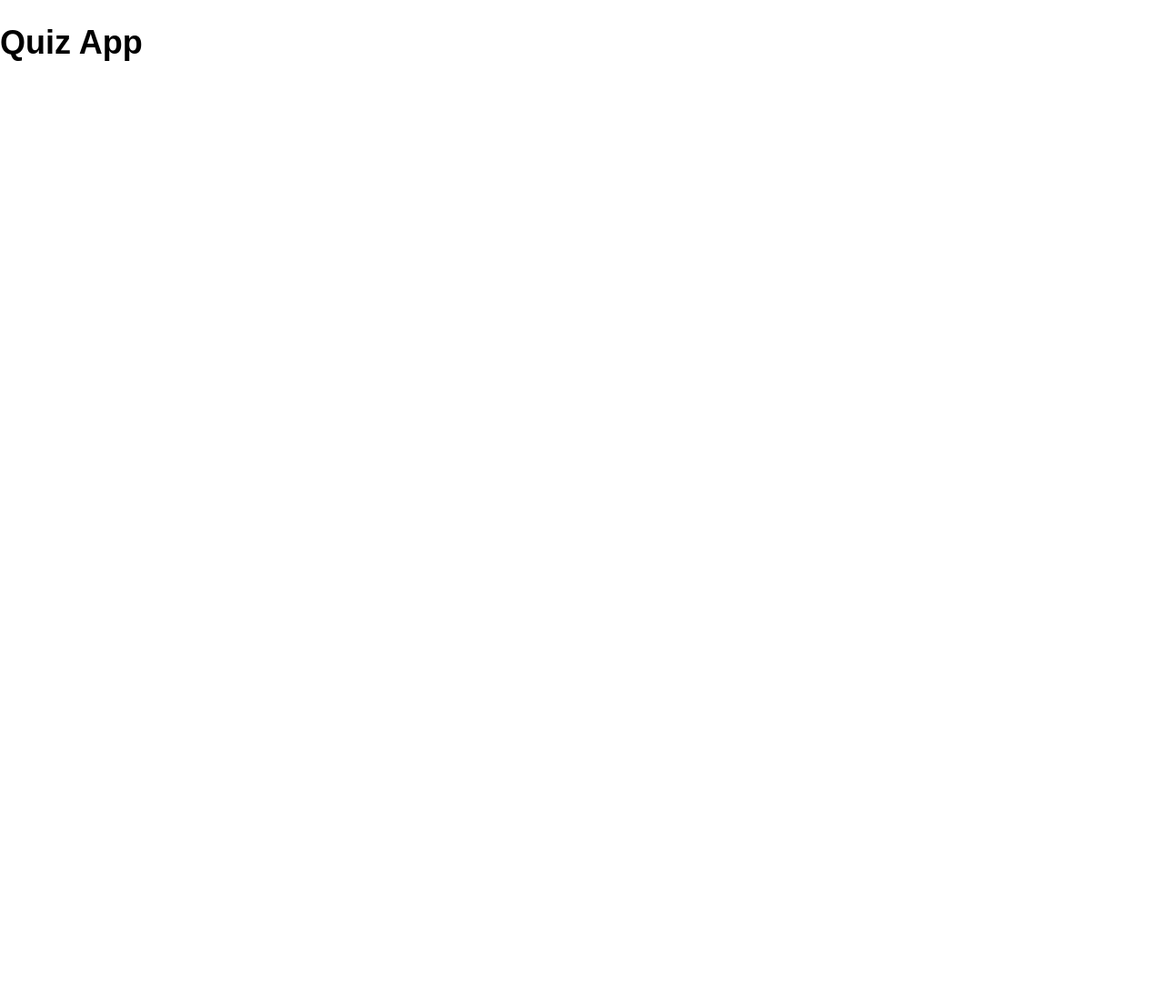
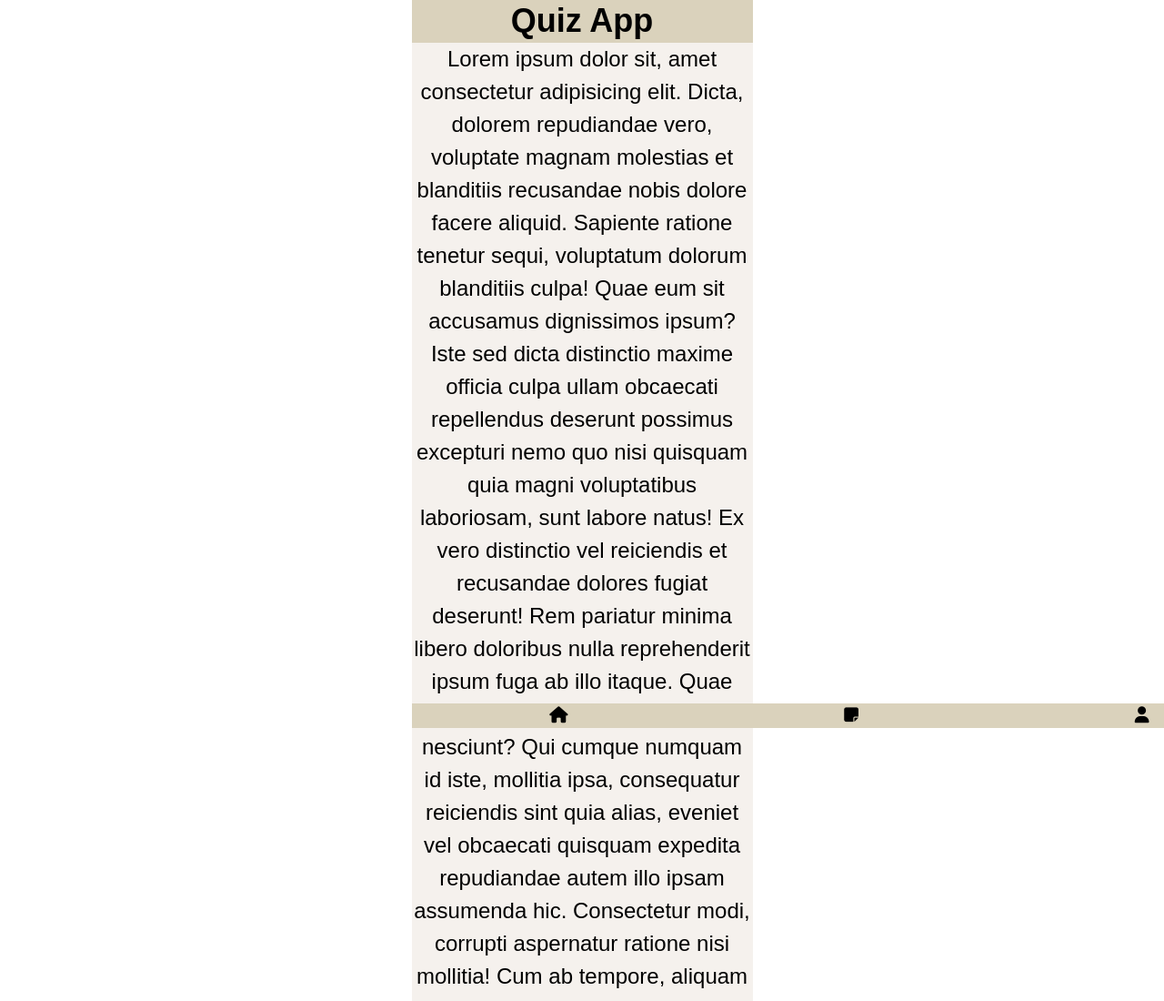
Before and after one commit to Alexander-Schulte/quiz-app-alex, a website: page index.html in a window 1280 px wide. Shown: the top 1100 px of the page at 91% size. Before the commit the page ends 800 px from the top, so only its background shows below. Drawn offline with Linux system fonts and the light colour scheme.

Commit message:
Add the first layout with sticky header and fixed footer

```diff
--- a/index.html
+++ b/index.html
@@ -5,8 +5,50 @@
     <meta name="viewport" content="width=device-width, initial-scale=1.0" />
     <title>Quiz App</title>
     <link rel="stylesheet" href="styles/index.css" />
+    <script
+      src="https://kit.fontawesome.com/ecc5132404.js"
+      crossorigin="anonymous"
+    ></script>
   </head>
   <body>
-    <h1>Quiz App</h1>
+    <div class="main-grid">
+      <header class="head-grid">
+        <h1>Quiz App</h1>
+      </header>
+      <main class="content">
+        Lorem ipsum dolor sit, amet consectetur adipisicing elit. Dicta, dolorem
+        repudiandae vero, voluptate magnam molestias et blanditiis recusandae
+        nobis dolore facere aliquid. Sapiente ratione tenetur sequi, voluptatum
+        dolorum blanditiis culpa! Quae eum sit accusamus dignissimos ipsum? Iste
+        sed dicta distinctio maxime officia culpa ullam obcaecati repellendus
+        deserunt possimus excepturi nemo quo nisi quisquam quia magni
+        voluptatibus laboriosam, sunt labore natus! Ex vero distinctio vel
+        reiciendis et recusandae dolores fugiat deserunt! Rem pariatur minima
+        libero doloribus nulla reprehenderit ipsum fuga ab illo itaque. Quae
+        debitis eius totam ut similique illum nesciunt? Qui cumque numquam id
+        iste, mollitia ipsa, consequatur reiciendis sint quia alias, eveniet vel
+        obcaecati quisquam expedita repudiandae autem illo ipsam assumenda hic.
+        Consectetur modi, corrupti aspernatur ratione nisi mollitia! Cum ab
+        tempore, aliquam quae rem sapiente ad a numquam? Reprehenderit, facere.
+        Aliquam deleniti aperiam accusantium quasi non dignissimos suscipit
+        mollitia amet quo nisi. Sint omnis at dolorum porro distinctio! Officiis
+        ex blanditiis, ipsa obcaecati consectetur non. Voluptas, vitae molestiae
+        dolores rerum fugit quam veritatis magnam ducimus labore consectetur
+        iure aspernatur delectus, aperiam totam nesciunt modi corrupti harum
+        quae. Quidem. Porro sed est aspernatur veritatis laborum quasi, incidunt
+        temporibus officia! Libero aperiam assumenda, inventore earum expedita
+        animi doloribus iusto consequatur vero architecto dolor similique
+        molestias facilis laborum odit velit nihil? Ex adipisci harum nobis
+        obcaecati, voluptatum dicta! In eos commodi temporibus, ducimus quod
+        quas, id dignissimos culpa libero cumque voluptatem consequuntur quis ex
+        dolore distinctio exercitationem esse? Numquam, animi maxime!
+      </main>
+      <footer class="footer-grid">
+        <a href="home"><i class="fas fa-home"></i></a>
+        <a href="bookmark"><i class="fas fa-sticky-note"></i></a>
+        <a href="profile"><i class="fas fa-user"></i></a>
+        <a href="savings"><i class="fas fa-bookmark"></i></a>
+      </footer>
+    </div>
   </body>
 </html>
--- a/styles/_base.css
+++ b/styles/_base.css
@@ -13,9 +13,58 @@ h1,
 h2,
 h3 {
   line-height: 1.3;
+  text-align: center;
+  margin: 0;
+}
+
+a {
+  text-decoration: none;
+  color: black;
 }
 
 input,
 button {
   font-size: 1em;
 }
+
+.main-grid {
+  display: grid;
+  grid-template-rows: [header] 1fr [main] auto [footer] 1fr;
+  grid-template-columns: [width] 375px;
+  margin: 0 auto;
+  width: 375px;
+}
+
+.head-grid {
+  grid-row: header;
+  background-color: var(--header-color);
+  text-align: center;
+  position: sticky;
+  top: 0;
+}
+
+.content {
+  grid-row: main;
+  grid-column: [width];
+  background-color: var(--content-background-color);
+  text-align: center;
+  font-size: 24px;
+}
+
+.footer-grid {
+  display: flex;
+  flex-direction: row;
+  grid-row: footer;
+  background-color: var(--footer-color);
+  text-align: center;
+  position: fixed;
+  bottom: 0;
+  width: 100%;
+  height: auto;
+  justify-content: space-around;
+  align-items: center;
+}
+
+footer {
+  grid-row: footer;
+}
--- /dev/null
+++ b/styles/color.css
@@ -0,0 +1,5 @@
+:root {
+  --footer-color: #dad2bc;
+  --header-color: #dad2bc;
+  --content-background-color: #f5f1ed;
+}
--- a/styles/index.css
+++ b/styles/index.css
@@ -1 +1,2 @@
 @import '_base.css';
+@import 'color.css';
```
Also changed, not shown: 1 other file.
